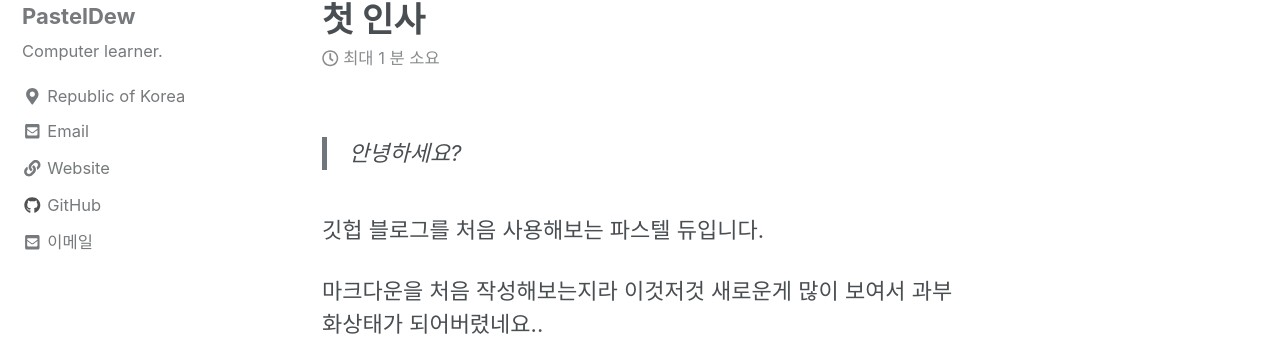
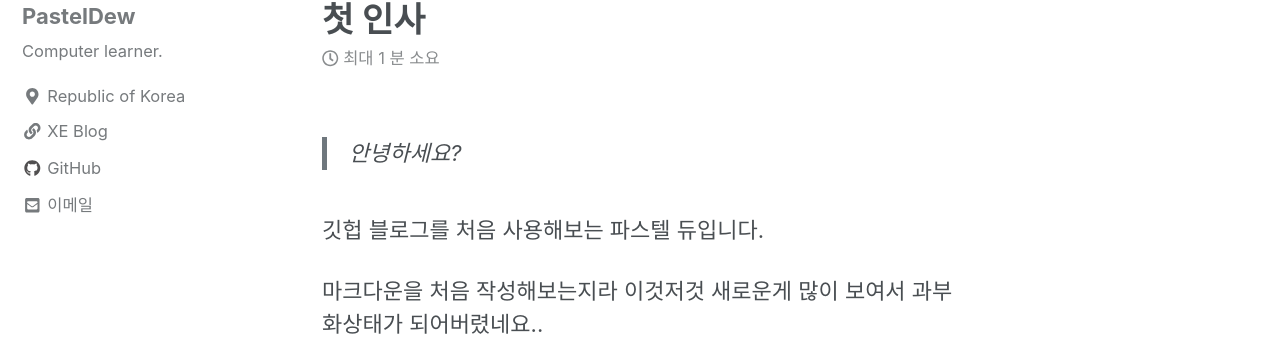
Before and after one commit to PastelDew/pasteldew.github.io, a Jekyll site: the page built from _posts/2019-02-22-첫 인사.md, in a window 1280 px wide. Shown: the part 108-447 px from the top of the page. Built offline with Jekyll 4.4.1, drawn with Linux system fonts in a browser that asks for light colours; cached includes are drawn as plain includes.

Commit message:
Update profile

```diff
--- a/_config.yml
+++ b/_config.yml
@@ -114,8 +114,8 @@ author:
   links:
     - label: "Email"
       icon: "fas fa-fw fa-envelope-square"
-      url: mailto:pasteldew@gmail.com
-    - label: "Website"
+      #url: mailto:pasteldew@gmail.com
+    - label: "XE Blog"
       icon: "fas fa-fw fa-link"
       url: "http://www.pdlab.kr"
     - label: "Twitter"
```
